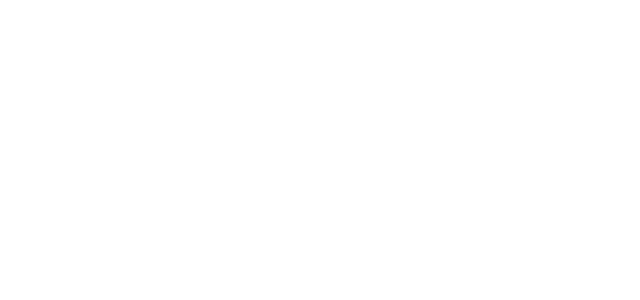
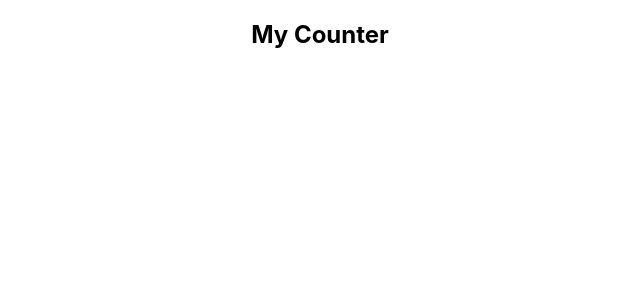
Before and after one commit to mendelssohnbach/react-test, a React (Create React App) app: page / in a window 1280 px wide. Shown: the top 300 px of the page, without its empty margins (320-960 px from the left). Built offline with nearby package versions, Linux system fonts and the light colour scheme.

Commit message:
Update Couner component add

```diff
--- a/src/App.js
+++ b/src/App.js
@@ -1,7 +1,12 @@
 import './App.css';
+import Counter from './Counter/Counter';
 
 function App() {
-  return <div className="App">{/*  */}</div>;
+  return (
+    <div className="App">
+      <Counter />
+    </div>
+  );
 }
 
 export default App;
```
